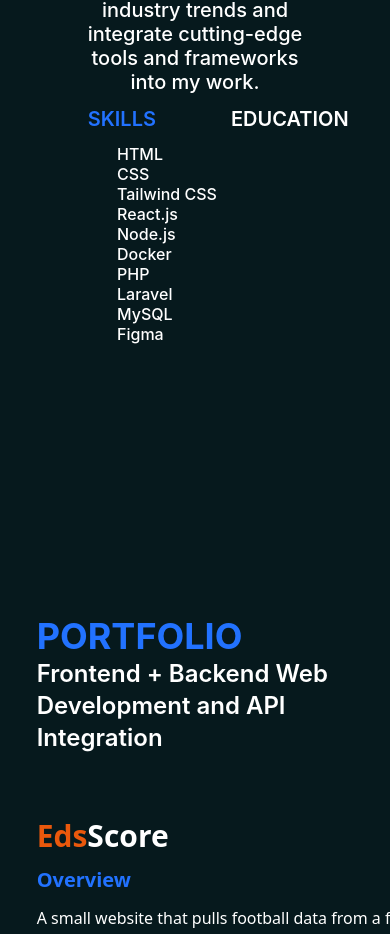
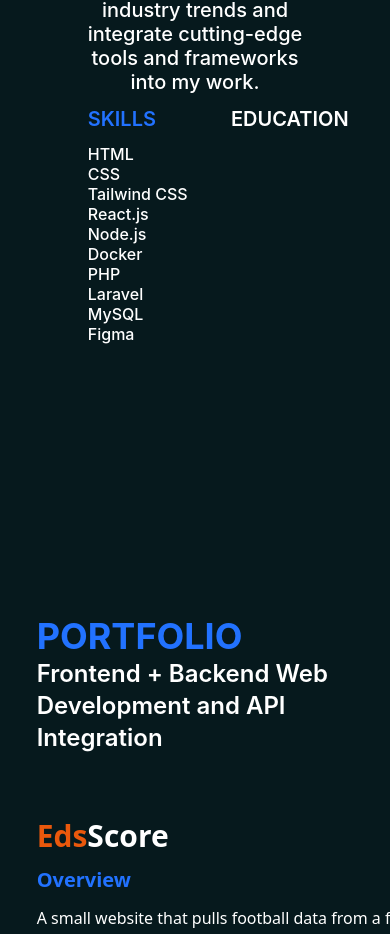
Before and after one commit to esorrie/personal-website, a React (Vite) app: page / in a window 390 px wide. Shown: the part 1352-2286 px from the top of the page. Built offline with nearby package versions, Linux system fonts and the light colour scheme.

Commit message:
tab content margin changed

```diff
--- a/src/components/tabs.jsx
+++ b/src/components/tabs.jsx
@@ -25,7 +25,7 @@ function Tabs()  {
                     <a href="https://1drv.ms/w/s!AsrSQj_iC3W5g1blTLW0n05iwYRl?e=k9ltRL" target="_blank" className="CVtabs cursor-pointer" > cv </a>
                 </div>
 
-                <div className="content-tabs mx-30%">
+                <div className="content-tabs mx-22.5% lg:mx-30%">
                     <div className={toggleState === 1 ? "content active-content" : "content" } >
                         <ul>
                             <div className=""> HTML </div>
```
